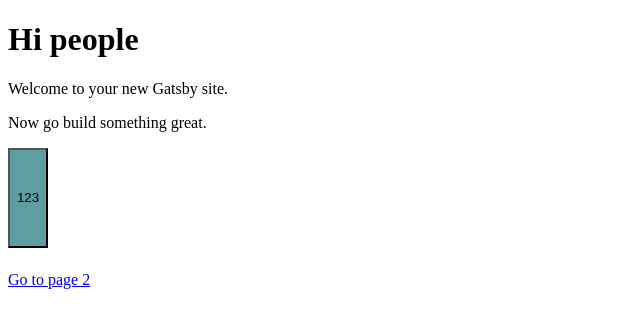
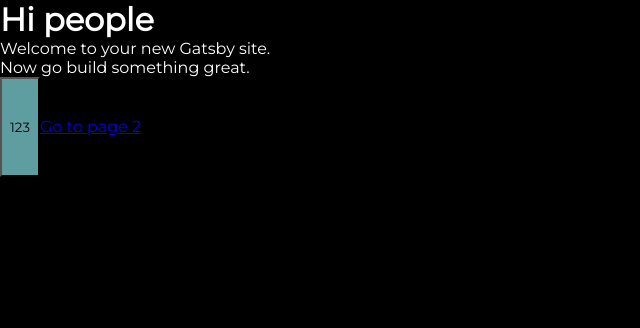
Before and after one commit to Adaxelx/Business-page, a Gatsby site: page / in a window 1280 px wide. Shown: the whole page, without its empty margins (0-640 px from the left). Built offline with nearby package versions, Linux system fonts and the light colour scheme; Gatsby itself is replaced by a stand-in of ours.

Commit message:
add StartPage and GlobalStyle

```diff
--- /dev/null
+++ b/src/GlobalStyle/GlobalStyle.js
@@ -0,0 +1,20 @@
+import { createGlobalStyle } from 'styled-components'
+
+const GlobalStyle = createGlobalStyle`
+@import url('https://fonts.googleapis.com/css?family=Montserrat&display=swap');  *, *::before, *::after {
+    box-sizing: border-box;
+    -webkit-font-smoothing: antialiased;
+    -moz-osx-font-smoothing: grayscale;
+    font-family: 'Montserrat', sans-serif;
+    margin: 0;
+    padding: 0;
+  }
+  html {
+    font-size: 62.5%;
+  }
+  body {
+    font-size: 1.6rem;
+  }
+`
+
+export default GlobalStyle
--- a/src/pages/index.js
+++ b/src/pages/index.js
@@ -1,6 +1,9 @@
 import React from 'react'
 import { Link } from 'gatsby'
 import styled from 'styled-components'
+
+import GlobalStyle from '../GlobalStyle/GlobalStyle'
+import StartPage from '../templates/StartPage'
 
 const StyledButton = styled.button`
   height: 100px;
@@ -10,13 +13,14 @@ const StyledButton = styled.button`
 
 const IndexPage = () => (
   <>
-    <h1>Hi people</h1>
-    <p>Welcome to your new Gatsby site.</p>
-    <p>Now go build something great.</p>
-    <div style={{ maxWidth: `300px`, marginBottom: `1.45rem` }}>
+    <GlobalStyle />
+    <StartPage>
+      <h1>Hi people</h1>
+      <p>Welcome to your new Gatsby site.</p>
+      <p>Now go build something great.</p>
       <StyledButton>123</StyledButton>
-    </div>
-    <Link to="/page-2/">Go to page 2</Link>
+      <Link to="/page-2/">Go to page 2</Link>
+    </StartPage>
   </>
 )
 
--- /dev/null
+++ b/src/templates/StartPage.js
@@ -0,0 +1,10 @@
+import styled from 'styled-components'
+
+const StartPage = styled.div`
+  height: 100vh;
+  width: 100%;
+  background: #000;
+  color: white;
+`
+
+export default StartPage
```
